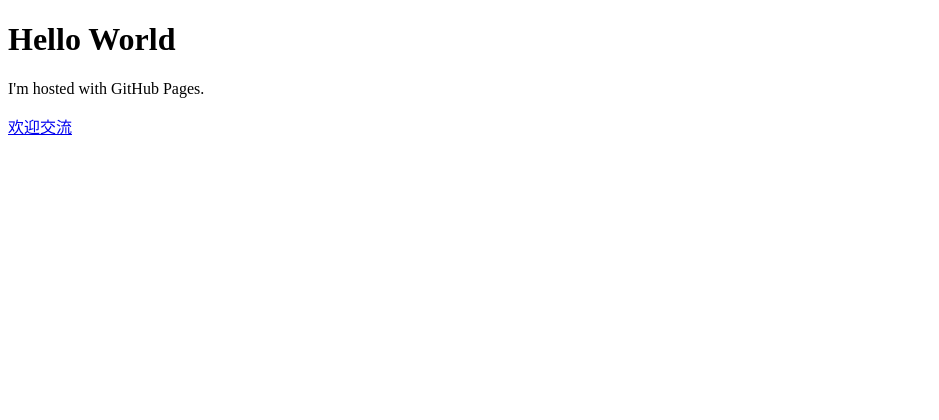
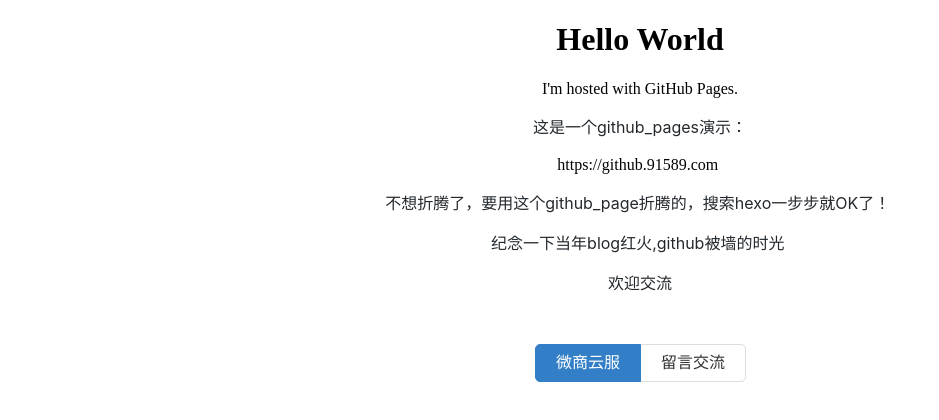
Before and after one commit to zzew/pages, a plain HTML site: page index.html in a window 1280 px wide. Shown: the whole page, without its empty margins (0-939 px from the left). Drawn offline with Linux system fonts and the light colour scheme.

Commit message:
Update index.html

```diff
--- a/index.html
+++ b/index.html
@@ -1,8 +1,32 @@
 <!DOCTYPE html>
 <html>
 <body>
-<h1>Hello World</h1>
-<p>I'm hosted with GitHub Pages.</p>
-<a href="https://www.91589.com/message">欢迎交流</a>
+<h1 style="font-family: &quot;Microsoft YaHei&quot;; white-space: normal; text-align: center;">
+    Hello World
+</h1>
+<p style="font-family: &quot;Microsoft YaHei&quot;; font-size: medium; white-space: normal; text-align: center;">
+    I&#39;m hosted with GitHub Pages.
+</p>
+<p style="font-family: &quot;Microsoft YaHei&quot;; font-size: medium; white-space: normal; text-align: center;">
+    <span style="color: rgb(36, 41, 46); font-family: -apple-system, BlinkMacSystemFont, &quot;Segoe UI&quot;, Helvetica, Arial, sans-serif, &quot;Apple Color Emoji&quot;, &quot;Segoe UI Emoji&quot;, &quot;Segoe UI Symbol&quot;; background-color: rgb(255, 255, 255);">这是一个github_pages演示：</span>
+</p>
+<p style="font-family: &quot;Microsoft YaHei&quot;; font-size: medium; white-space: normal; text-align: center;">
+    https://github.91589.com<span style="color: rgb(36, 41, 46); font-family: -apple-system, BlinkMacSystemFont, &quot;Segoe UI&quot;, Helvetica, Arial, sans-serif, &quot;Apple Color Emoji&quot;, &quot;Segoe UI Emoji&quot;, &quot;Segoe UI Symbol&quot;; background-color: rgb(255, 255, 255);">&nbsp;</span>
+</p>
+<p style="font-family: &quot;Microsoft YaHei&quot;; font-size: medium; white-space: normal; text-align: center;">
+    <span style="color: rgb(36, 41, 46); font-family: -apple-system, BlinkMacSystemFont, &quot;Segoe UI&quot;, Helvetica, Arial, sans-serif, &quot;Apple Color Emoji&quot;, &quot;Segoe UI Emoji&quot;, &quot;Segoe UI Symbol&quot;; background-color: rgb(255, 255, 255);">不想折腾了，要用这个github_page折腾的，搜索hexo一步步就OK了！&nbsp;</span>
+</p>
+<p style="font-family: &quot;Microsoft YaHei&quot;; font-size: medium; white-space: normal; text-align: center;">
+    <span style="color: rgb(36, 41, 46); font-family: -apple-system, BlinkMacSystemFont, &quot;Segoe UI&quot;, Helvetica, Arial, sans-serif, &quot;Apple Color Emoji&quot;, &quot;Segoe UI Emoji&quot;, &quot;Segoe UI Symbol&quot;; background-color: rgb(255, 255, 255);">纪念一下当年blog红火,github被墙的时光&nbsp;</span>
+</p>
+<p style="font-family: &quot;Microsoft YaHei&quot;; font-size: medium; white-space: normal; text-align: center;">
+    <span style="color: rgb(36, 41, 46); font-family: -apple-system, BlinkMacSystemFont, &quot;Segoe UI&quot;, Helvetica, Arial, sans-serif, &quot;Apple Color Emoji&quot;, &quot;Segoe UI Emoji&quot;, &quot;Segoe UI Symbol&quot;; background-color: rgb(255, 255, 255);">欢迎交流</span>
+</p>
+<p style="font-family: &quot;Microsoft YaHei&quot;; font-size: medium; white-space: normal;">
+    <br/>
+</p>
+<p style="text-align: center;">
+    <a href="https://www.91589.com/" class="selected" style="margin: 0px; padding: 10px 20px; border: 1px solid rgb(50, 127, 199); outline: none; font-style: inherit; font-variant: inherit; font-weight: inherit; font-stretch: inherit; font-size: inherit; line-height: 1em; font-family: inherit; vertical-align: baseline; color: rgb(255, 255, 255); text-decoration-line: none; background-color: rgb(50, 127, 199); display: inline-block; position: relative; transition: all 0.2s ease-in-out 0s; z-index: 20; border-top-left-radius: 5px; border-bottom-left-radius: 5px;">微商云服</a><a href="https://www.91589.com/message" style="font-family: inherit; font-size: inherit; text-align: center; margin: 0px -1px; padding: 10px 20px; border: 1px solid rgb(221, 221, 221); outline: 0px; font-style: inherit; font-variant: inherit; font-weight: inherit; font-stretch: inherit; line-height: 1em; vertical-align: baseline; color: rgb(50, 50, 50); text-decoration-line: none; background-color: rgb(255, 255, 255); display: inline-block; position: relative; transition: all 0.2s ease-in-out 0s; border-top-right-radius: 5px; border-bottom-right-radius: 5px;">留言交流</a>
+</p>
 </body>
 </html>
```
